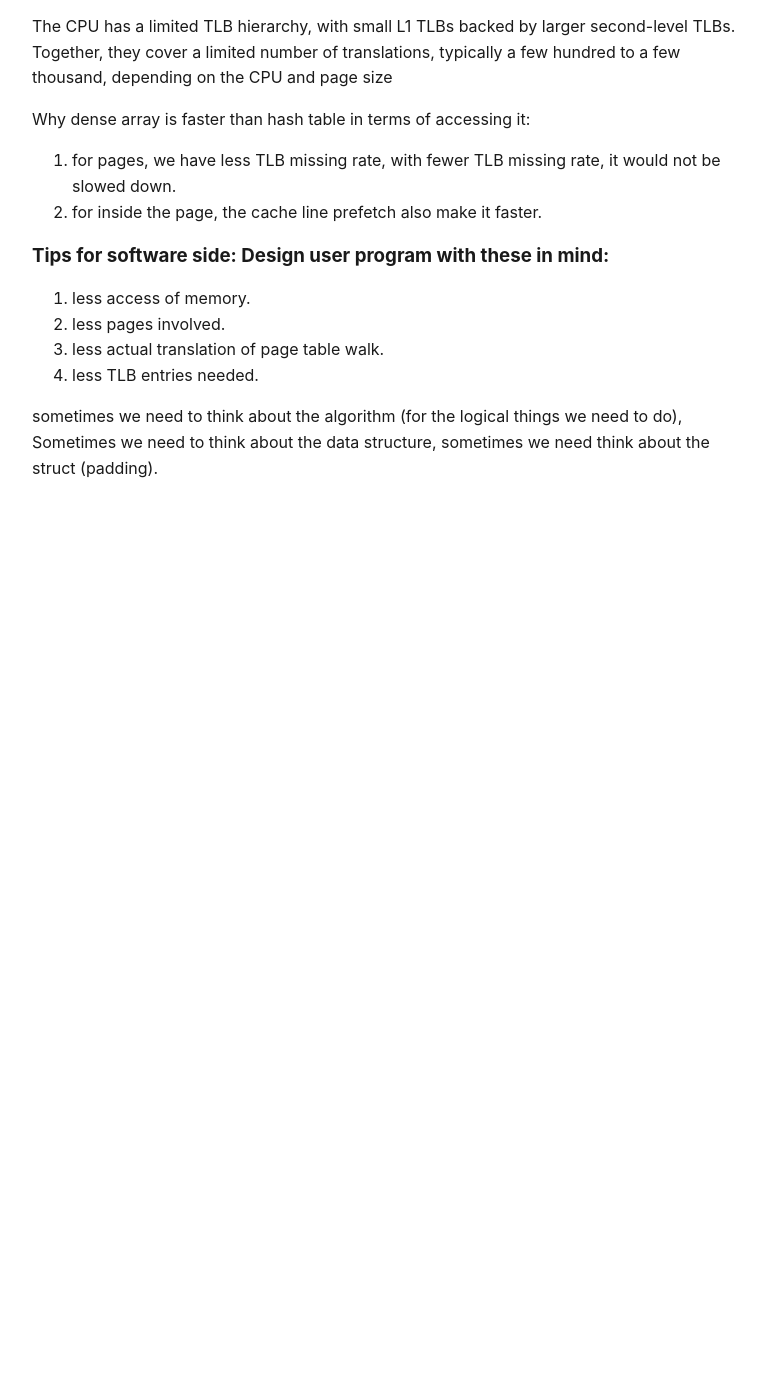
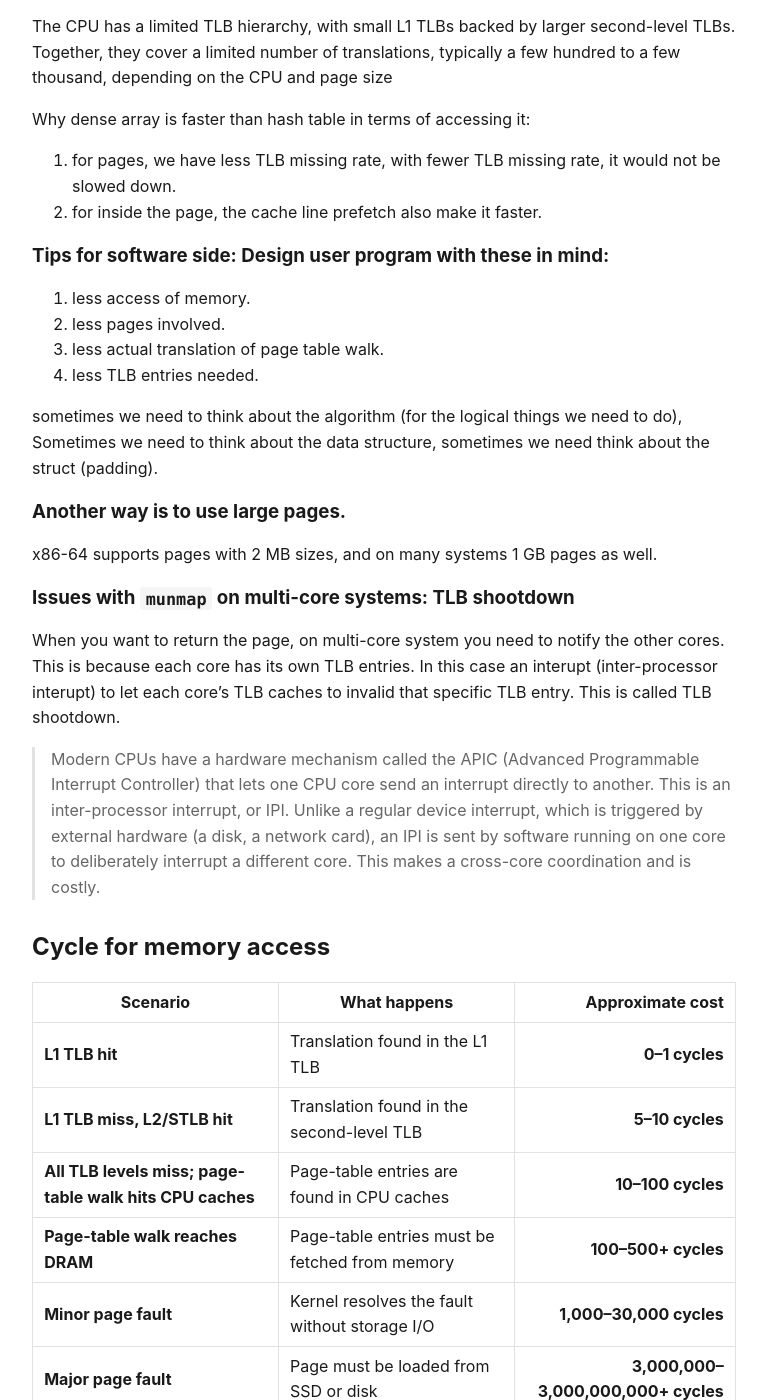
Before and after one commit to LuxxxLucy/notes, a Jekyll site: the page built from content/memory.md, in a window 1280 px wide and 1400 px high, scrolled down 4392 px. Shown: the whole window, without its empty margins (256-1023 px from the left). Built offline with Jekyll 4.4.1, drawn with Linux system fonts in a browser that asks for light colours; our own code applies the rules of GitHub Pages for plain Markdown files; Markdown is read by kramdown in place of the engine named in the settings; before the commit the page ends 4969 px from its top, so only the background shows below that; some of the changed text lies outside the part shown.

Commit message:
rename to memory.md. And update cycle estimation and other sections

```diff
--- a/content/virtual_memory.md
+++ b/content/memory.md
@@ -21,8 +21,6 @@
 
 The virtual address space is organized in separate segments:
 (note that the actual order is reverse, i.e. the text segments starts at the lowest address.)
-
-
 1. Text(code) segment: the compiled instructions, no write permission, it is read-only and executable.
 2. Data segment: global and static variables that are initialized.
 3. BSS segment: global and static variables that are zero- uninitialized.
@@ -148,3 +146,78 @@
 sometimes we need to think about the algorithm (for the logical things we need to do),
 Sometimes we need to think about the data structure,
 sometimes we need think about the struct (padding).
+
+### Another way is to use large pages.
+
+x86-64 supports pages with 2 MB sizes, and on many systems 1 GB pages as well.
+
+### Issues with `munmap` on multi-core systems: TLB shootdown
+
+When you want to return the page, on multi-core system you need to notify the other cores.
+This is because each core has its own TLB entries. In this case an interupt (inter-processor interupt) to let each core's TLB caches to invalid that specific TLB entry. This is called TLB shootdown.
+
+> Modern CPUs have a hardware mechanism called the APIC (Advanced Programmable Interrupt Controller) that lets one CPU core send an interrupt directly to another. This is an inter-processor interrupt, or IPI. Unlike a regular device interrupt, which is triggered by external hardware (a disk, a network card), an IPI is sent by software running on one core to deliberately interrupt a different core. This makes a cross-core coordination and is costly.
+
+## Cycle for memory access
+
+| Scenario                                                 | What happens                                   |                    Approximate cost |
+| -------------------------------------------------------- | ---------------------------------------------- | ----------------------------------: |
+| **L1 TLB hit**                                           | Translation found in the L1 TLB                |                      **0–1 cycles** |
+| **L1 TLB miss, L2/STLB hit**                             | Translation found in the second-level TLB      |                     **5–10 cycles** |
+| **All TLB levels miss; page-table walk hits CPU caches** | Page-table entries are found in CPU caches     |                   **10–100 cycles** |
+| **Page-table walk reaches DRAM**                         | Page-table entries must be fetched from memory |                 **100–500+ cycles** |
+| **Minor page fault**                                     | Kernel resolves the fault without storage I/O  |             **1,000–30,000 cycles** |
+| **Major page fault**                                     | Page must be loaded from SSD or disk           | **3,000,000–3,000,000,000+ cycles** |
+
+
+## NUMA (Non-Uniform Memory Access)
+
+Physical memory is divided into NUMA nodes, each directly attached to one CPU socket. A CPU can access memory on any node, but local access is noticeably faster than remote access, which must traverse the inter-socket interconnect.
+
+Problems happen you have multiple CPU sockets, each with its own local RAM, but sometimes you will need to access the memory from another socket's RAM, with inter-socket interconnect,
+this would be 2 or 3 times longer.
+
+We in virtual memory has no way of controlling easily, and it follows a first-touch policy, the part that is first used will be load to that core's local RAM.
+
+Other than that we have the `mbind` can control which part loads on which.
+
+NUMA-sensitive workloads typically pin threads to specific CPUs using `taskset` or `pthread_setaffinity_np`
+
+## Is system under memory pressure?
+
+`/proc/<pid>/maps` list the VMA.
+`pmap -x <pid>` is similar.
+
+`smaps` is maps extended with a full accounting breakdown for every VMA:
+- Rss (Resident Set Size): how many kilobytes of that VMA are currently in physical RAM
+
+For the system-wide picture, `/proc/meminfo`, check:
+- MemAvailable: the kernel’s estimate of how much can be freed without touching swap,
+- Cached: page cache, most of which is reclaimable,
+- Dirty and Writeback: pages queued for or actively being written back,
+- AnonPages: anonymous pages currently in RAM
+- SwapTotal, SwapFree: the swap related fields
+
+For Page faults:
+- Minor Page Fault: page fault without any real disk I/O.
+- Major Page Fault: actual disk I/O.
+
+`perf stat -e page-faults,major-faults ./your-program`
+
+`vmstat 1` samples every second. The columns to watch are si and so (swap-in and swap-out in KiB per second).
+
+Pressure Stall Information (PSI) at `/proc/pressure/memory`: it reports the fraction of time tasks spent stalled waiting for memory.
+
+For the TLB:
+`perf stat -e dTLB-load-misses,dTLB-store-misses,iTLB-load-misses ./your-program`
+
+`dTLB-load-misses` and `dTLB-store-misses` count data TLB misses on loads and stores respectively. `iTLB-load-misses` tracks instruction TLB misses, which matters when the code is large.
+
+NUMA related:
+- `numactl --hardware`: shows NUMA topology.
+- `numastat -p <pid>` shows where a process’s pages actually live
+
+
+## Reference
+
+[Virtual Memory From First Principles, Abhinav Upadhyay](https://blog.codingconfessions.com/p/virtual-memory?utm_source=bonobopress&utm_medium=newsletter&utm_campaign=2319)
```
